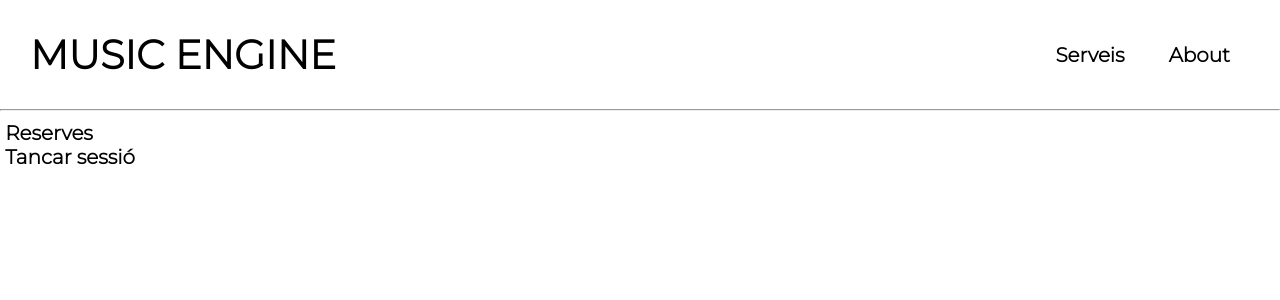
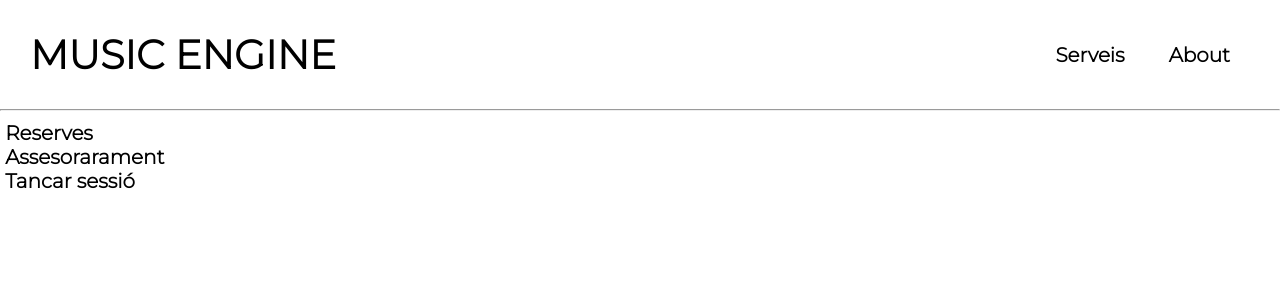
Before and after one commit to GEI-Software/Music-Engine, a Django app: page / in a window 1280 px wide. Shown: the top 300 px of the page. Run offline with Django 4.2, Linux system fonts and the light colour scheme; a user stored in the database is signed in; some libraries are stand-ins or nearby versions; some web fonts are replaced.

Commit message:
add assesorament

```diff
--- a/Django/Django_Music_Engine/templates/assesorament_list.html
+++ b/Django/Django_Music_Engine/templates/assesorament_list.html
@@ -1,3 +1,4 @@
+{% include 'navbar.html' %}
 <!DOCTYPE html>
 <html>
 <head>
@@ -32,5 +33,6 @@
         </tbody>
     </table>
     <a href="{% url 'create_assesorament' %}">Crear Nuevo Asesoramiento</a>
+
 </body>
 </html>
--- a/Django/Django_Music_Engine/templates/base.html
+++ b/Django/Django_Music_Engine/templates/base.html
@@ -27,6 +27,7 @@
                         <li>&nbsp<a href="{% url 'financial_data_list' %}">Dades financeres</a></li>
                     {% else %}
                         <li>&nbsp<a href="{% url 'reserva_list' %}">Reserves</a></li>
+                        <li>&nbsp<a href="{% url 'assesorament_list' %}">Assesorarament</a></li>
                     {% endif %}
                     <li>&nbsp<a href="{% url 'logout' %}">Tancar sessió</a></li>
                 {% else %}
```
Also changed, not shown: Django/Django_Music_Engine/db.sqlite3.
